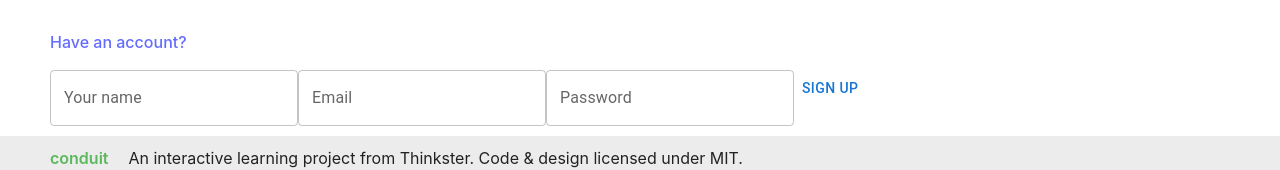
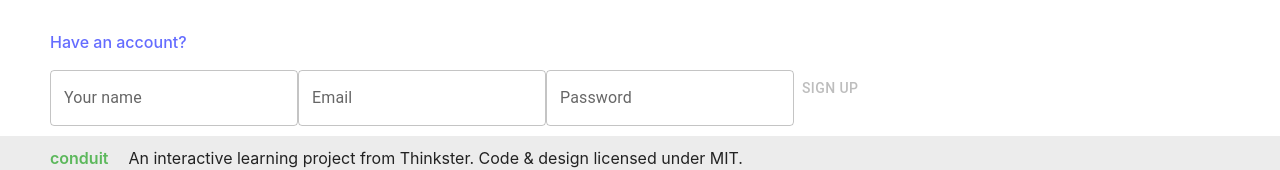
Before and after one commit to Huyyyyyyyy/conduit, a React (Vite) app in the folder fe-ui/: page /register in a window 1280 px wide. Shown: the part 156-326 px from the top of the page. Built offline with nearby package versions, Linux system fonts and the light colour scheme.

Commit message:
fix : disabled button sin up when empty fields

```diff
--- a/fe-ui/src/components/Register/RegisterForm.tsx
+++ b/fe-ui/src/components/Register/RegisterForm.tsx
@@ -47,7 +47,17 @@ const RegisterForm = () => {
           value={userRegister.password}
           onChange={handleInputChange}
         />
-        <Button type="submit" disabled={status === "loading" ? true : false}>
+        <Button
+          type="submit"
+          disabled={
+            status === "loading" ||
+            userRegister.email === "" ||
+            userRegister.userName === "" ||
+            userRegister.password === ""
+              ? true
+              : false
+          }
+        >
           {status === "loading" ? "Loading..." : "Sign up"}
         </Button>
       </Form>
```
